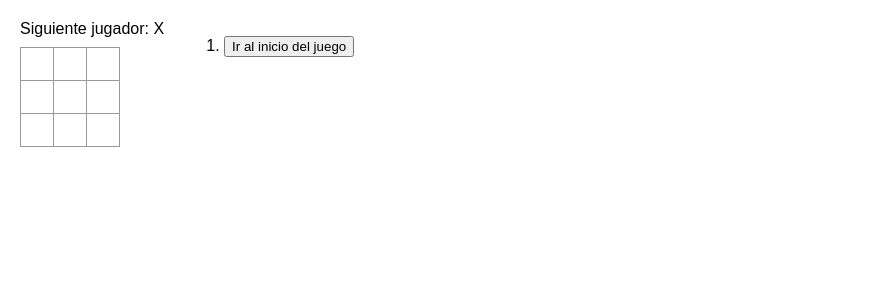
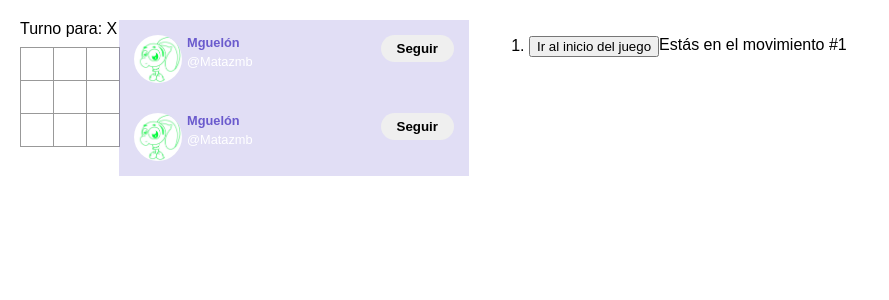
Before and after one commit to Jabuitroon/Practicando-React, a React (Create React App) app in the folder src/: page / in a window 1280 px wide. Shown: the top 300 px of the page, without its empty margins (0-889 px from the left). Built offline with nearby package versions, Linux system fonts and the light colour scheme; the HTML template or start-up script is replaced by a standard one.

Commit message:
simulando btns de tw

```diff
--- a/src/App.js
+++ b/src/App.js
@@ -1,7 +1,7 @@
 // Componente interactivo
 // Propiedad useState
 import { useState } from "react";
-
+import { Twifollowcard } from "./Twifollowcard.jsx";
 // Construir el tablero
 function Board({ xIsNext, squares, onPlay }) { // Board es controlado por las props que recibe.
 
@@ -25,7 +25,7 @@ function Board({ xIsNext, squares, onPlay }) { // Board es controlado por las pr
   if (winner) {
     status = "Ganador: " + winner;
   } else {
-    status = "Siguiente jugador: " + (xIsNext ? "X" : "O");
+    status = "Turno para: " + (xIsNext ? "X" : "O");
   }
 
   return  <>
@@ -81,13 +81,34 @@ export default function Game() {
       </li>
     );
   });
+
+  const format = (userName) => `@${userName}` //Podemos pasar funciones o callbacks como props
+  const crearElement = (<span>@Elemento</span>) //Creando un elemento para pasarlo como prop
+
+  const miduObj = {name: 'Mgueloon',
+                  isFollowing:true,
+                  userName: 'midudev'}
+let contador = 1;
+const infoMoves = history.map((move) =>{
+  let description = 'Estás en el movimiento #' + contador++;
+  return <p>{description}</p>
+});
   return(
     <div className="game">
       <div className="game-board">
       <Board xIsNext={xIsNext} squares={currentSquares} onPlay={handlePlay} />
       </div>
+      <div>
+         {/* se pasan funciones como props */}
+         <Twifollowcard formatUserName={format} isFollowing userName="Matazmb" name="Mguelón"/>
+        <Twifollowcard formatUserName={format} isFollowing={false} userName="Matazmb" name="Mguelón"/>{/* <Twifollowcard formatUserName={crearElement} userName="Matazmb" name="Mguelón"/>  Se pasan elementos como props*/}
+        {/* <Twifollowcard {...miduObj}/> enviando props desde un Obj == rest operator pero espreferible ser declarativo*/}
+      </div>
       <div className="game-info">
         <ol>{moves}</ol>
+      </div>
+      <div className="turno-info">
+        <p>{infoMoves}</p>
       </div>
     </div>
   )
--- /dev/null
+++ b/src/Twifollowcard.jsx
@@ -0,0 +1,32 @@
+import logo from './assets/cara.jpg';
+// Importar Hooks permiten añadir funcionalidades a los componentes de react,
+//poder ejecutarcodigo arbitrario segun lo que suceda en los compoentes
+import { useState } from 'react';
+
+export function Twifollowcard({formatUserName ,userName ='Ukn', name}) {
+    //La base de reutilizar un componente en React es que sea parametrizable metiante las prop,
+    //enviando y recibiendo la info que necesitamos procesar
+const [isFollowing, setIsFolowing] = useState(false) //Destructurando pae
+const text = isFollowing ? 'Siguiendo' : 'Seguir'
+const btnClass = isFollowing ? 'tw-followcard-btn' : 'tw-Nofollow-btn'
+
+    const handleClick = () =>{
+        setIsFolowing(!isFollowing) //le digo a la funcion setIsFolowing que invierta esta variable que tiene un boolean
+    }
+    return(
+        <article className="tw-followcard">
+            <header className="tw-followcard-header">
+                <img className="tw-followcard-avatar" alt="avatar" src={logo}></img>
+                <div className="tw-followcard-info">
+                    <strong>{name}</strong>
+                    <span>{formatUserName(userName)}</span>     {/* Recibiendo una funcion y ejecutandola */}
+                    {/*<span>{formatUserName}</span>    Recibiendo un elemento */}
+                    {/*<span>{userName}</span> Recibiendo userName pero como un atributo de un Obj */}
+                </div>
+            </header>
+            <aside>
+                <button className={btnClass} onClick={handleClick} >{text}</button>
+            </aside>
+        </article>
+    )
+}
--- a/src/public/index.html
+++ /dev/null
@@ -1,11 +0,0 @@
-<!DOCTYPE html>
-<html lang="en">
-  <head>
-    <meta charset="UTF-8">
-    <meta name="viewport" content="width=device-width, initial-scale=1.0">
-    <title>Document</title>
-  </head>
-  <body>
-    <div id="root"></div>
-  </body>
-</html>
--- a/src/styles.css
+++ b/src/styles.css
@@ -88,3 +88,59 @@ body {
 .game-info {
   margin-left: 20px;
 }
+
+.tw-followcard{
+  width: 350px;
+  padding: 15px;
+  background-color: rgba(106, 90, 205, .2);
+  display: flex;
+  justify-content: space-between;
+  font-size: .8rem;
+  color: #fff;
+  border-color: slateblue;
+}
+.tw-followcard-avatar{
+  width: 48px;
+  height: 48px;
+  border-radius: 1000px;
+}
+.tw-followcard-header{
+  display: flex;
+}
+.tw-followcard-info{
+  margin-left: 5px;
+  display: flex;
+  flex-direction: column;
+  gap: 4px;
+}
+.tw-followcard-btn{
+  color: #fff;
+  background-color: slateblue;
+  margin-left: 16px;
+  border: 0;
+  border-radius: 999px;
+  padding: 6px 16px;
+  font-weight: bold;
+}
+.tw-Nofollow-btn{
+  border: 0;
+  border-radius: 999px;
+  padding: 6px 16px;
+  font-weight: bold;
+}
+
+strong{
+  color: slateblue;
+}
+
+.tw-Nofollow-btn:hover{
+  color: #fff;
+  background-color: slateblue;
+  transition: .3s ease background-color;
+}
+
+.tw-followcard-btn:hover{
+  color: red;
+  background-color: rgba(255, 0, 0, 0.329);
+  transition: .3s ease background-color;
+}
```
Also changed, not shown: src/assets/cara.jpg (added), src/assets/torre.png (added).
